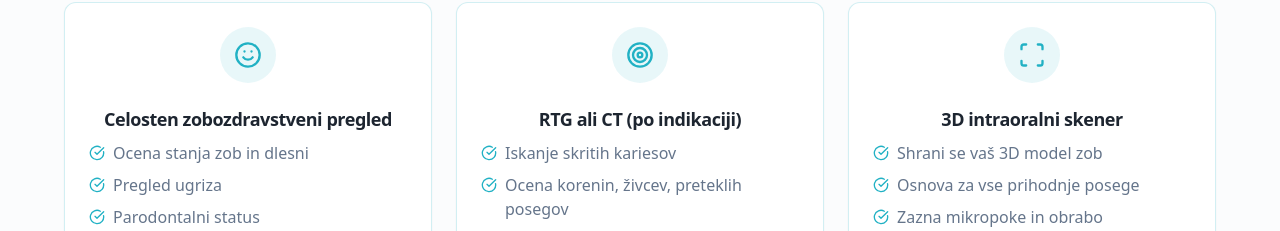
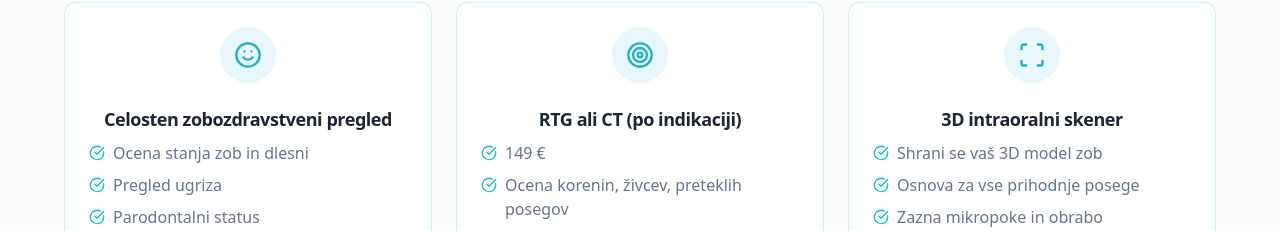
Before and after one commit to brane24/asantis-care-portal, a React (Vite) app: page /paketi/zobni-plus in a window 1280 px wide. Shown: the part 1490-1721 px from the top of the page. Built offline with nearby package versions, Linux system fonts and the light colour scheme; the HTML template or start-up script is replaced by a standard one.

Commit message:
Visual edit in Lovable
Edited UI in Lovable

```diff
--- a/src/pages/paketi/ZobniPlusPage.tsx
+++ b/src/pages/paketi/ZobniPlusPage.tsx
@@ -246,7 +246,7 @@ const ZobniPlusPage = () => {
                 <ul className="space-y-2 text-left">
                   <li className="flex items-start gap-2">
                     <CheckCircle className="h-4 w-4 text-primary mt-1 flex-shrink-0" />
-                    <span>Iskanje skritih kariesov</span>
+                    <span>149 €</span>
                   </li>
                   <li className="flex items-start gap-2">
                     <CheckCircle className="h-4 w-4 text-primary mt-1 flex-shrink-0" />
```
